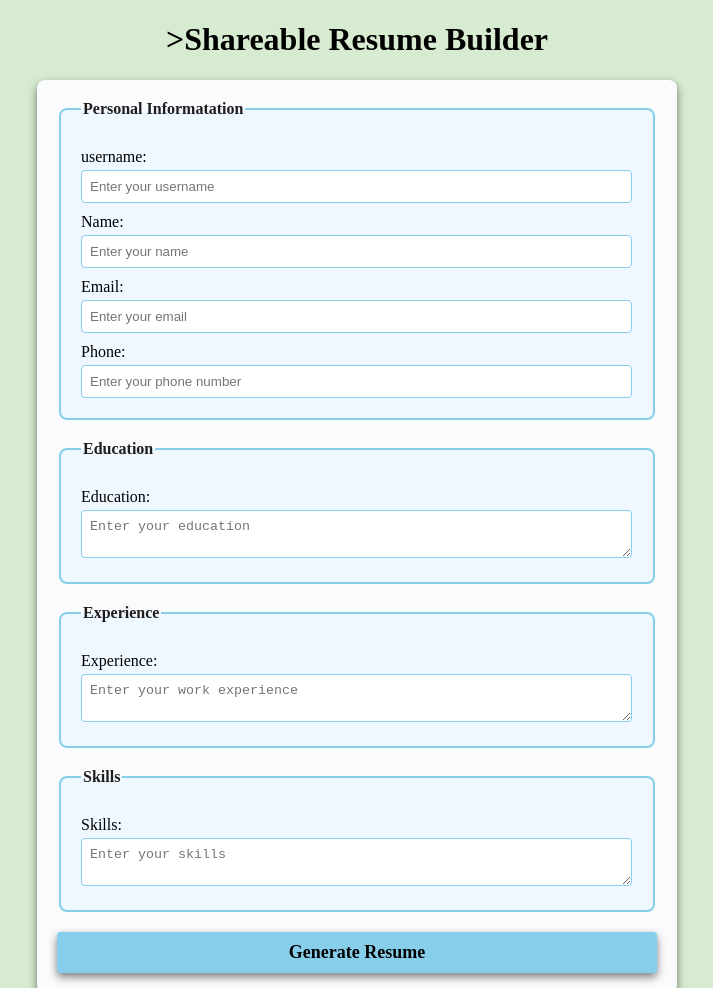
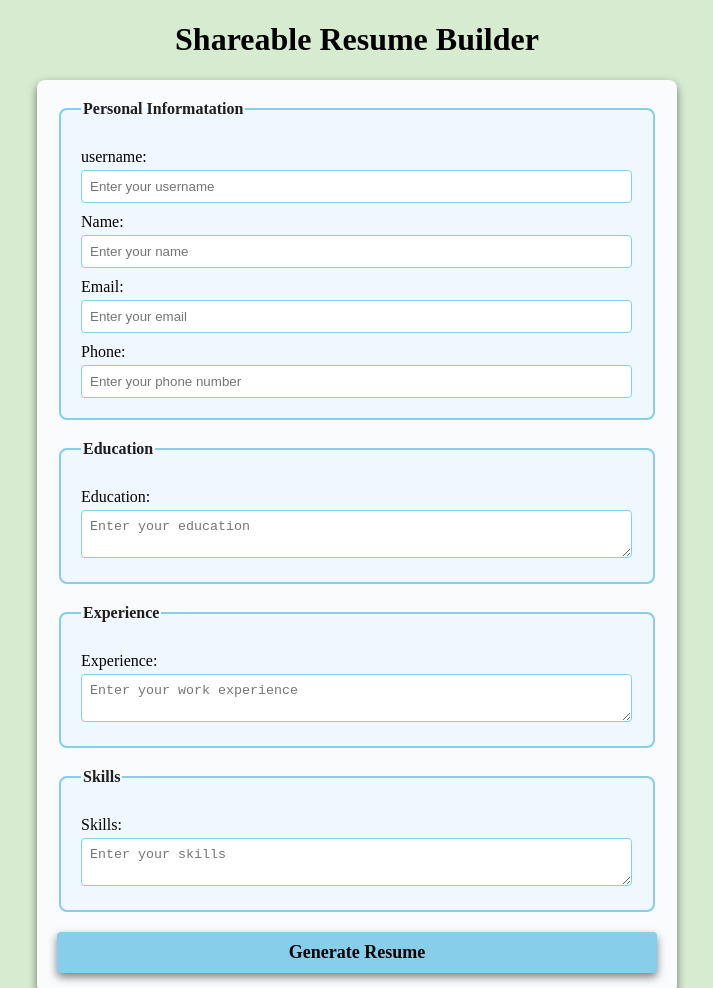
Before and after one commit to arjumandafreen/finalisedmymiles, a plain HTML site: page mile5/index.html in a window 1280 px wide. Shown: the top 988 px of the page, without its empty margins (283-996 px from the left). Drawn offline with Linux system fonts and the light colour scheme.

Commit message:
first commit

```diff
--- a/mile5/index.html
+++ b/mile5/index.html
@@ -7,7 +7,7 @@
     <link rel="stylesheet" href="style.css">
 </head>
 <body>
-    <h1>>Shareable Resume Builder</h1>
+    <h1>Shareable Resume Builder</h1>
     <form id="resume-form">
         <fieldset>
             <legend>Personal Informatation</legend>
```
Also changed, not shown: 4 other files.
